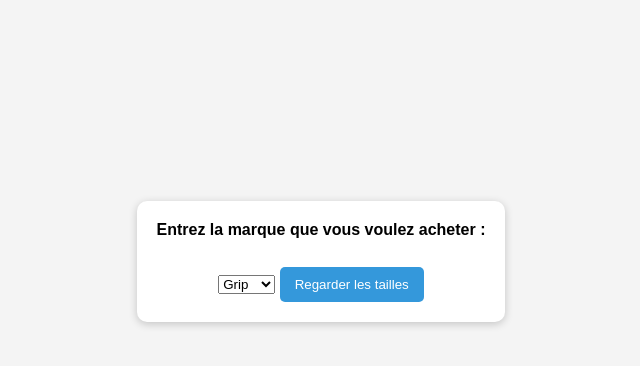
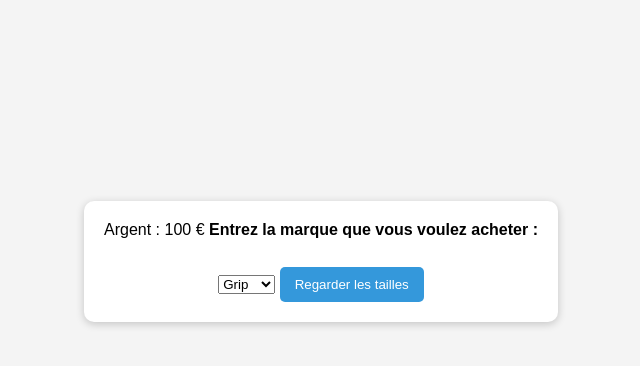
Before and after one commit to PetitJump/Magasin-Flask, a Flask app: page /marque in a window 1280 px wide. Shown: the part 139-505 px from the top of the page, without its empty margins (319-959 px from the left). Run offline with Flask 3, Linux system fonts and the light colour scheme; the visitor is signed in with stand-in values (Sample User, id 1); data comes from the database, SQL or seed files in the repository; both versions use the stored data as it was after the commit.

Commit message:
Ajout d'un système d'argent

```diff
--- a/app.py
+++ b/app.py
@@ -1,5 +1,6 @@
 from flask import Flask, render_template, request, session
 import sqlite3
+
 
 app = Flask(__name__)
 app.secret_key = "dave"
@@ -17,7 +18,7 @@ def str_to_list(texte: str):
     return rendu
 
 
-def achat(panier: str, nom_panier: str):
+def achat(panier: str, nom_panier: str, type: str):
     """Met a jour la base de donnée"""
     DATABASE = 'database.db' #On connecte la base de donnée
     db = sqlite3.connect("database.db")
@@ -38,8 +39,11 @@ def achat(panier: str, nom_panier: str):
                 WHERE marque = ? AND taille = ?
             """, (str(marque), int(taille))) #On prend le stock actuel
             stock = cur.fetchall()
+            if type == "achat": #Si il veut supprimer 1 au stock
+                nouveau = (stock[0][0]) - 1 #Le nouveau stock
+            elif type == "vendre": #Si il veut ajouter 1 au stock
+                nouveau = (stock[0][0]) + 1 #Le nouveau stock
 
-            nouveau = (stock[0][0]) - 1 #Le nouveau stock
             cur.execute("""
                 UPDATE Chaussons
                 SET stock = ?
@@ -57,13 +61,19 @@ def achat(panier: str, nom_panier: str):
 
 @app.route('/', methods=['GET', 'POST'])
 def index():
+
+    if not session.get("argent"): #Si il n'y a pas 'argent' dans session
+        session["argent"] = 100
+
     msg = "Bienvenue dans Dave Shop" #Message du début
 
     if request.method == 'POST':
+        euro = session["argent"]
         session.clear() #Rénisialise la session (supprime "panier" et "panier2")
+        session["argent"] = euro
         msg = "Commande achetée !" #Nouveau message dans le menus
 
-    return render_template('index.html', msg=msg)
+    return render_template('index.html', msg=msg, argent=session["argent"])
 
 @app.route('/marque', methods=['GET', 'POST'])
 def marque():
@@ -77,7 +87,7 @@ def marque():
     resultat = [x[0] for x in cur.fetchall()] #Liste des marques
     db.commit()
     db.close()
-    return render_template('marque.html', marque=resultat) #On envoie la liste 'resultat' pour pouvoir faire un menus déroulant
+    return render_template('marque.html', marque=resultat, argent=session["argent"]) #On envoie la liste 'resultat' pour pouvoir faire un menus déroulant
 
 @app.route('/taille', methods=['GET', 'POST'])
 def taille():
@@ -95,29 +105,44 @@ def taille():
     res = [x[0] for x in cur.fetchall()]
     db.commit()
     db.close()
-    return render_template('taille.html', tailles=res, marque=marque) #On renvoie la taille choisit et la marque pour que la mise à jour se fasse dans la route 'index'
+    return render_template('taille.html', tailles=res, marque=marque, argent=session["argent"]) #On renvoie la taille choisit et la marque pour que la mise à jour se fasse dans la route 'index'
 
 @app.route('/panier', methods=['GET', 'POST'])
 def panier():
     if request.method == 'POST':
         taille = request.form['taille'] #On récupère la taille
         marque = request.form['marque'] #Et la marque
+        msg = "" #Aucun message pour le moment (sauf si le user n'a plus d'argent)
+        if int(session["argent"]) >= 10:
+            session["argent"] = int(session["argent"]) - 10
 
-        if not session.get("panier"): #Si le panier est vide
-            session["panier"] = f"{marque},{taille}" #Commence la string sans ';'
+            if not session.get("panier"): #Si le panier est vide
+                session["panier"] = f"{marque},{taille}" #Commence la string sans ';'
+            else:
+                session["panier"] += f";{marque},{taille}" #Commence la string avec un ';'
+
+            if not session.get("panier2"): #Si le panier2 est vide
+                session["panier2"] = f"{marque},{taille}" #Commence la string sans ';'
+            else:
+                session["panier2"] += f";{marque},{taille}" #Commence la string avec un ';'
+
+            print(session["panier"]) #Test pour débugage
+            print(session["panier2"]) #Test pour débugage
+            achat(session["panier"], "panier", "achat") #Modifie la base de donnée
+
         else:
-            session["panier"] += f";{marque},{taille}" #Commence la string avec un ';'
+            print("Vous n'avez pas asser d'argent")
+            msg = "Pas assez d'argent"
 
-        if not session.get("panier2"): #Si le panier2 est vide
-            session["panier2"] = f"{marque},{taille}" #Commence la string sans ';'
-        else:
-            session["panier2"] += f";{marque},{taille}" #Commence la string avec un ';'
+    return render_template('panier.html', total=str_to_list(session["panier2"]), msg=msg, argent=session["argent"])
 
-        print(session["panier"]) #Test pour débugage
-        print(session["panier2"]) #Test pour débugage
-        achat(session["panier"], "panier") #Modifie la base de donnée
+@app.route('/retour', methods=['GET', 'POST'])
+def retour():
 
-    return render_template('panier.html', total=str_to_list(session["panier2"]))
+    achat(session["panier2"], "panier2", "vendre") #Remet le stock
+
+
+    return render_template('index.html', msg="Commende annuler")
 
 if __name__ == '__main__':
     app.run(debug=True)
--- a/templates/index.html
+++ b/templates/index.html
@@ -9,6 +9,8 @@
 
     <form action="/marque" method="POST">
             {{msg}} <br><br>
+            Chaque chausson valent 10€<br>
+            Vous avez : {{argent}} €<br>
             <input type="submit" value="Commender">
     </form>
 </body>
--- a/templates/marque.html
+++ b/templates/marque.html
@@ -7,8 +7,8 @@
 </head>
 <body>
     <form action="/taille" method="POST">
+        Argent : {{argent}} €
         <label for="marque">Entrez la marque que vous voulez acheter :</label><br><br>
-
             <select name="marque" id="marque">
             {% for k in marque %} <!--Boucle avec jinja-->
                 <option value="{{k}}">{{k}}</option> <!--Crée un menu déroulant où il y a toutes les marques-->
--- a/templates/panier.html
+++ b/templates/panier.html
@@ -9,6 +9,8 @@
 <body>
 
     <form action="/" method="POST">
+            {{msg}} <br>
+            Argent : {{argent}} € <br>
 
             {% for k in total %}
                 {{k}} <br>
@@ -20,5 +22,9 @@
         <input type="submit" value="Continuer de commender">
     </form>
 
+    <form action="/retour" method="POST">
+        <input type="submit" value="Annuler la commende">
+    </form>
+
 </body>
 </html>
--- a/templates/taille.html
+++ b/templates/taille.html
@@ -8,6 +8,7 @@
 <body>
     <form action="/panier" method="POST">
             <input type="hidden" name="marque" value="{{ marque }}"> <!-- Permet de stocker marque tout en le cachant pour que le user ne le voit pas -->
+            Argent : {{argent}} € <br>
             <label for="taille">Entrez la taille :</label><br><br>
 
             <select name="taille" id="taille">
```
Also changed, not shown: database.db.
